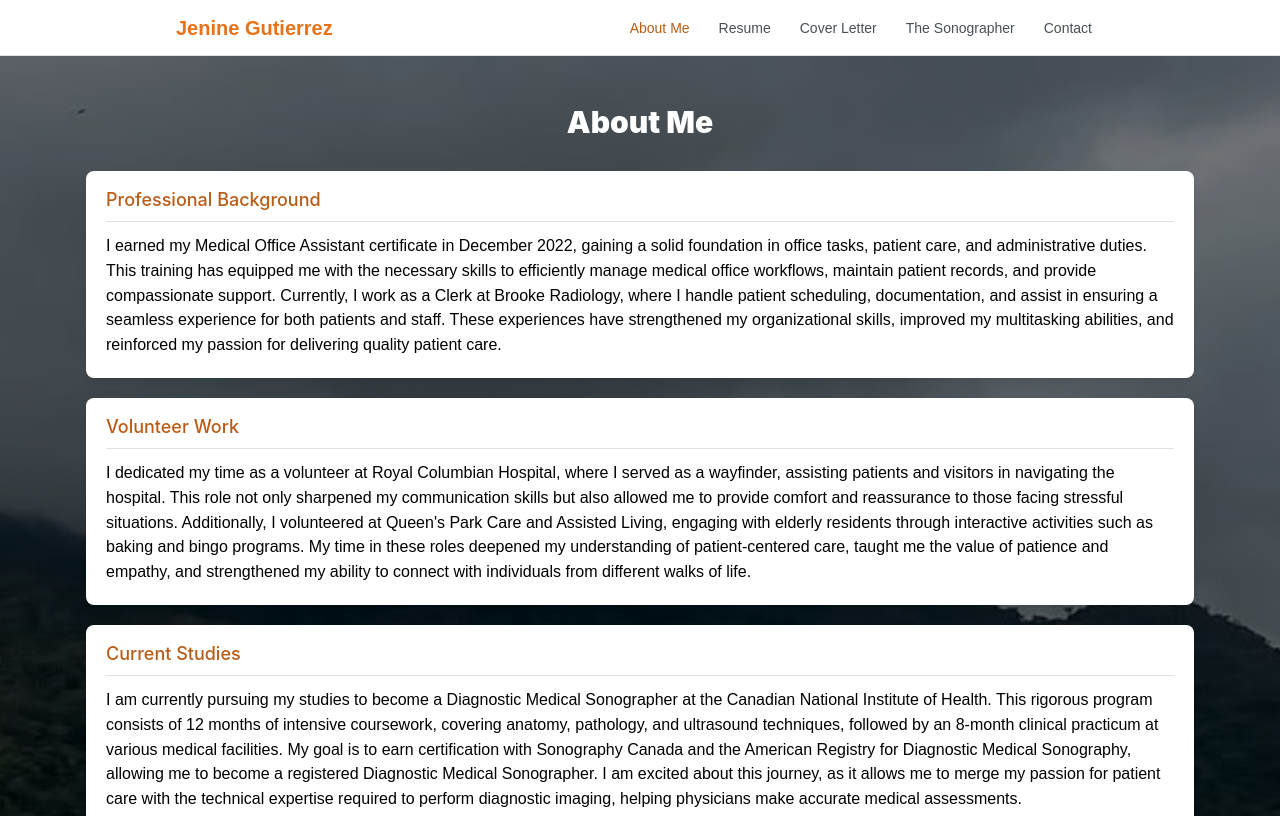
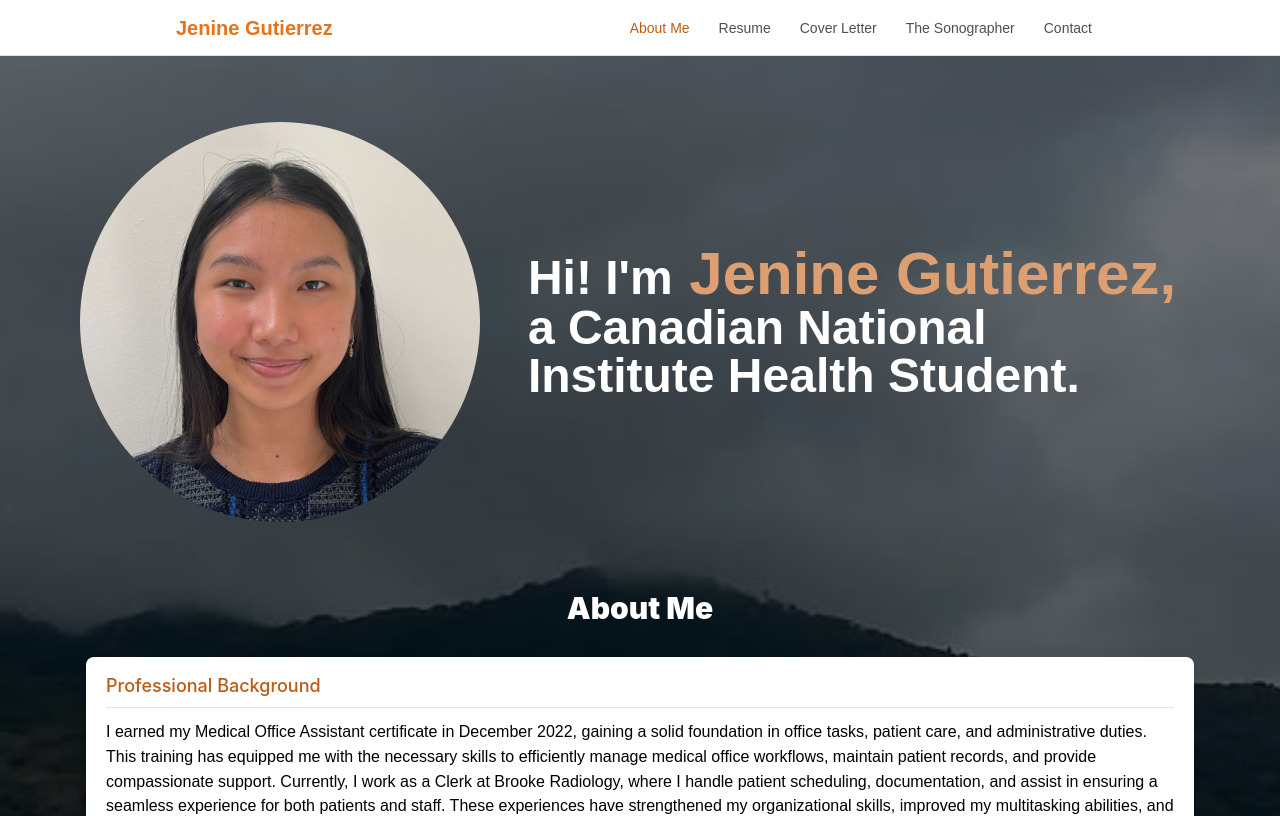
Before and after one commit to jenineKyle/jenine-portfolio, a Next.js app: page / in a window 1280 px wide. Shown: the top 816 px of the page. Built offline with nearby package versions, Linux system fonts and the light colour scheme.

Commit message:
added photo

```diff
--- a/pages/index.tsx
+++ b/pages/index.tsx
@@ -10,6 +10,7 @@ import Image from 'next/image'
 import classes from './index.module.css';
 const placesPaths = Array.from({ length: 8 }, (_, i) => `/places/place${i + 1}.jpg`);
 const placesPathsJpeg = Array.from({ length: 11 }, (_, i) => `/places/place${i + 9}.jpeg`);
+import profilePhoto from '../public/jenineprofile.jpg'
 
 
 export default function Home() {
@@ -21,13 +22,36 @@ export default function Home() {
 
             <Container px={0} className={classes.inner}>
 
+                <div className="w-screen mt-4 flex flex-wrap items-center gap-6 justify-center px-6 sm:flex-col md:flex-row">
+                    <div className="relative w-[250px] h-[250px] sm:w-[200px] sm:h-[200px] md:w-[300px] md:h-[300px] lg:w-[350px] lg:h-[350px] xl:w-[400px] xl:h-[400px]">
+                        <Image
+                            src={profilePhoto}
+                            alt="Profile"
+                            className="object-cover rounded-full"
+                            fill
+
+                        />
+                    </div>
+                    <Text className="text-white text-center sm:text-center md:text-left text-2xl sm:text-lg md:text-xl lg:text-3xl xl:text-5xl font-bold p-6">
+                        Hi! I'm
+                        <span className="block inline text-[#dc9f71] font-bold sm:text-xl md:text-2xl lg:text-4xl xl:text-6xl ">
+                            {' '} Jenine Gutierrez,
+                        </span>
+                        <br />
+
+                        a Canadian National <br /> Institute Health Student.
+
+                    </Text>
+                </div>
+
+
                 <Flex
                     // gap="md"
                     justify="flex-start"
                     align="flex-start"
                     direction="row"
                     wrap="wrap"
-                    style={{ width: '100vw' }}
+                    style={{ width: '100vw', marginTop: '70px' }}
                 >
                     {/* Left Box - About Me */}
                     <Box
```
Also changed, not shown: public/jenineprofile.jpg (added).
